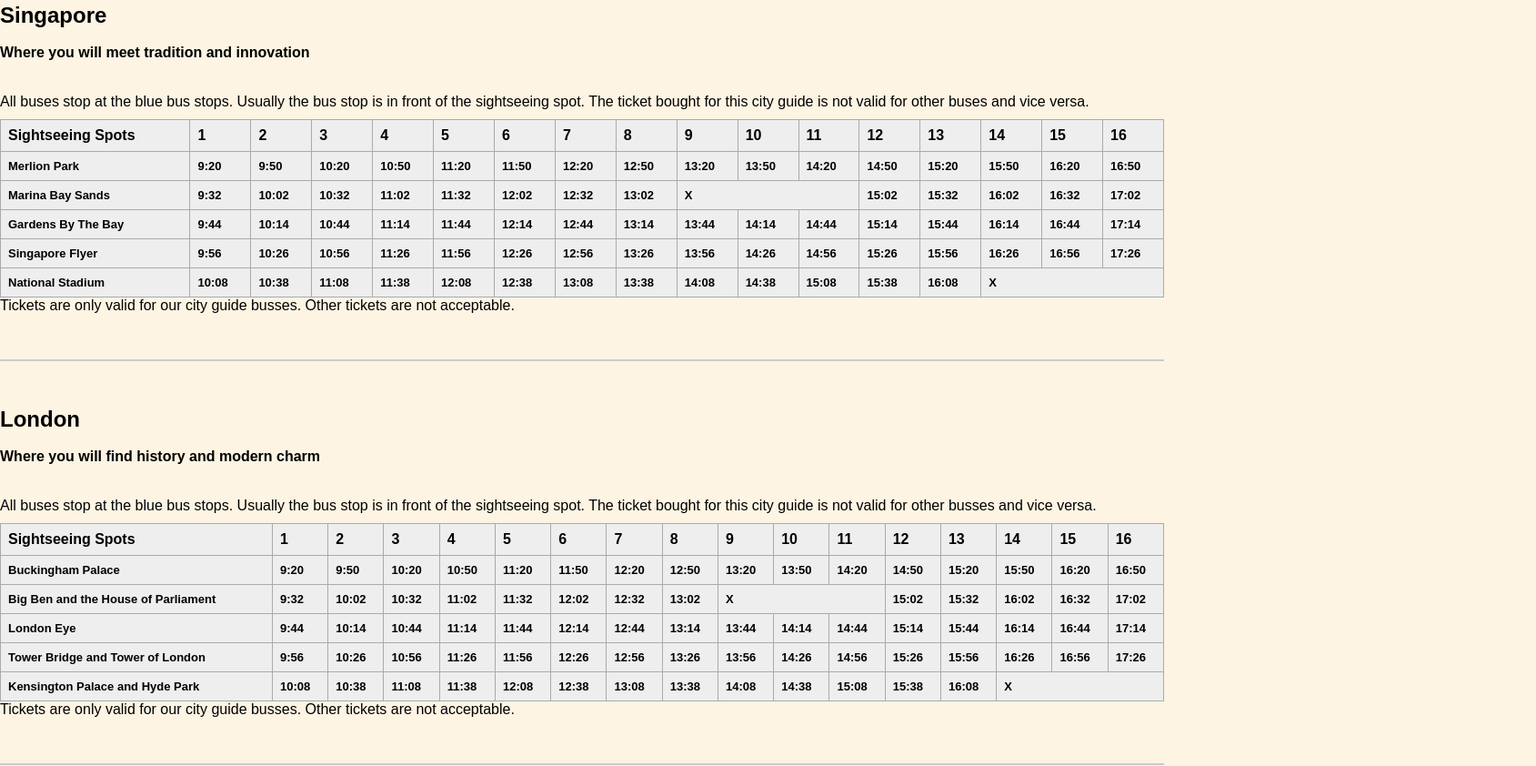
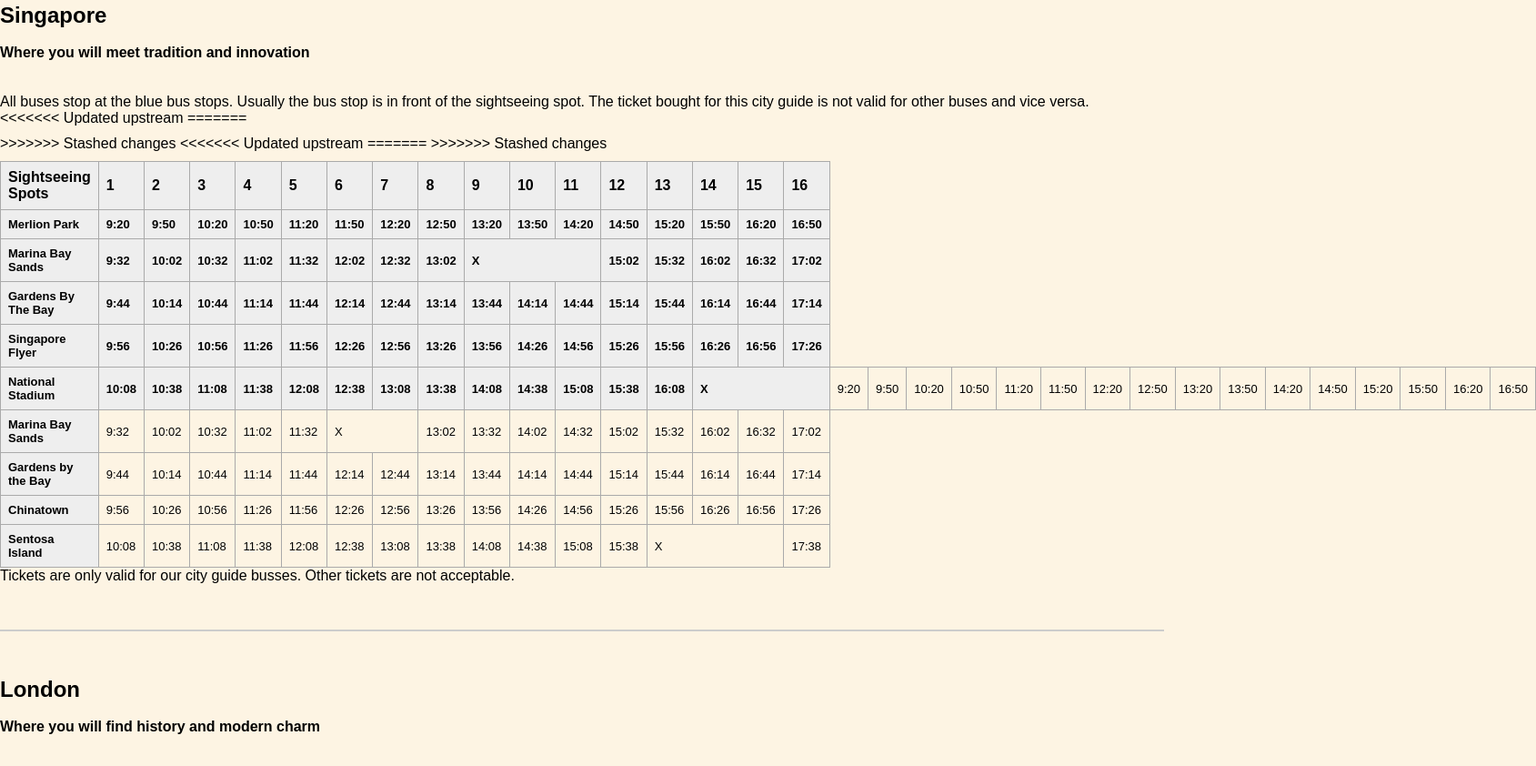
Before and after one commit to AnnaZhakhyan/CityGuide---InternetProgramming, a plain HTML site: page code/schedule.html in a window 1280 px wide. Shown: the part 602-1444 px from the top of the page at 91% size, 1689 px wide, since content can reach past the window. Drawn offline with Linux system fonts and the light colour scheme.

```diff
--- a/code/schedule.html
+++ b/code/schedule.html
@@ -35,7 +35,11 @@
             The ticket bought for this city guide is not valid for other buses and vice versa.
         </p>
 
+<<<<<<< Updated upstream
     <table>
+=======
+        <table>
+>>>>>>> Stashed changes
             <thead>
                 <tr>
                     <th>Sightseeing Spots</th>
@@ -60,6 +64,7 @@
             <tbody>
                 <tr>
                     <th>Merlion Park</th>
+<<<<<<< Updated upstream
                     <th>9:20</th>
                     <th>9:50</th>
                     <th>10:20</th>
@@ -148,6 +153,97 @@
                     <th>15:38</th>
                     <th>16:08</th>
                     <th colspan="3">X</th>
+=======
+                    <td>9:20</td>
+                    <td>9:50</td>
+                    <td>10:20</td>
+                    <td>10:50</td>
+                    <td>11:20</td>
+                    <td>11:50</td>
+                    <td>12:20</td>
+                    <td>12:50</td>
+                    <td>13:20</td>
+                    <td>13:50</td>
+                    <td>14:20</td>
+                    <td>14:50</td>
+                    <td>15:20</td>
+                    <td>15:50</td>
+                    <td>16:20</td>
+                    <td>16:50</td>
+                </tr>
+                <tr>
+                    <th>Marina Bay Sands</th>
+                    <td>9:32</td>
+                    <td>10:02</td>
+                    <td>10:32</td>
+                    <td>11:02</td>
+                    <td>11:32</td>
+                    <td colspan="2">X</td>
+                    <td>13:02</td>
+                    <td>13:32</td>
+                    <td>14:02</td>
+                    <td>14:32</td>
+                    <td>15:02</td>
+                    <td>15:32</td>
+                    <td>16:02</td>
+                    <td>16:32</td>
+                    <td>17:02</td>
+                </tr>
+                <tr>
+                    <th>Gardens by the Bay</th>
+                    <td>9:44</td>
+                    <td>10:14</td>
+                    <td>10:44</td>
+                    <td>11:14</td>
+                    <td>11:44</td>
+                    <td>12:14</td>
+                    <td>12:44</td>
+                    <td>13:14</td>
+                    <td>13:44</td>
+                    <td>14:14</td>
+                    <td>14:44</td>
+                    <td>15:14</td>
+                    <td>15:44</td>
+                    <td>16:14</td>
+                    <td>16:44</td>
+                    <td>17:14</td>
+                </tr>
+                <tr>
+                    <th>Chinatown</th>
+                    <td>9:56</td>
+                    <td>10:26</td>
+                    <td>10:56</td>
+                    <td>11:26</td>
+                    <td>11:56</td>
+                    <td>12:26</td>
+                    <td>12:56</td>
+                    <td>13:26</td>
+                    <td>13:56</td>
+                    <td>14:26</td>
+                    <td>14:56</td>
+                    <td>15:26</td>
+                    <td>15:56</td>
+                    <td>16:26</td>
+                    <td>16:56</td>
+                    <td>17:26</td>
+                </tr>
+                <tr>
+                    <th>Sentosa Island</th>
+                    <td>10:08</td>
+                    <td>10:38</td>
+                    <td>11:08</td>
+                    <td>11:38</td>
+                    <td>12:08</td>
+                    <td>12:38</td>
+                    <td>13:08</td>
+                    <td>13:38</td>
+                    <td>14:08</td>
+                    <td>14:38</td>
+                    <td>15:08</td>
+                    <td>15:38</td>
+                    <td colspan="3">X</td>
+                    <td>17:38</td>
+>>>>>>> Stashed changes
                 </tr>
             </tbody>
         </table>
```
Lines whose indentation alone changed are shown as unchanged.
